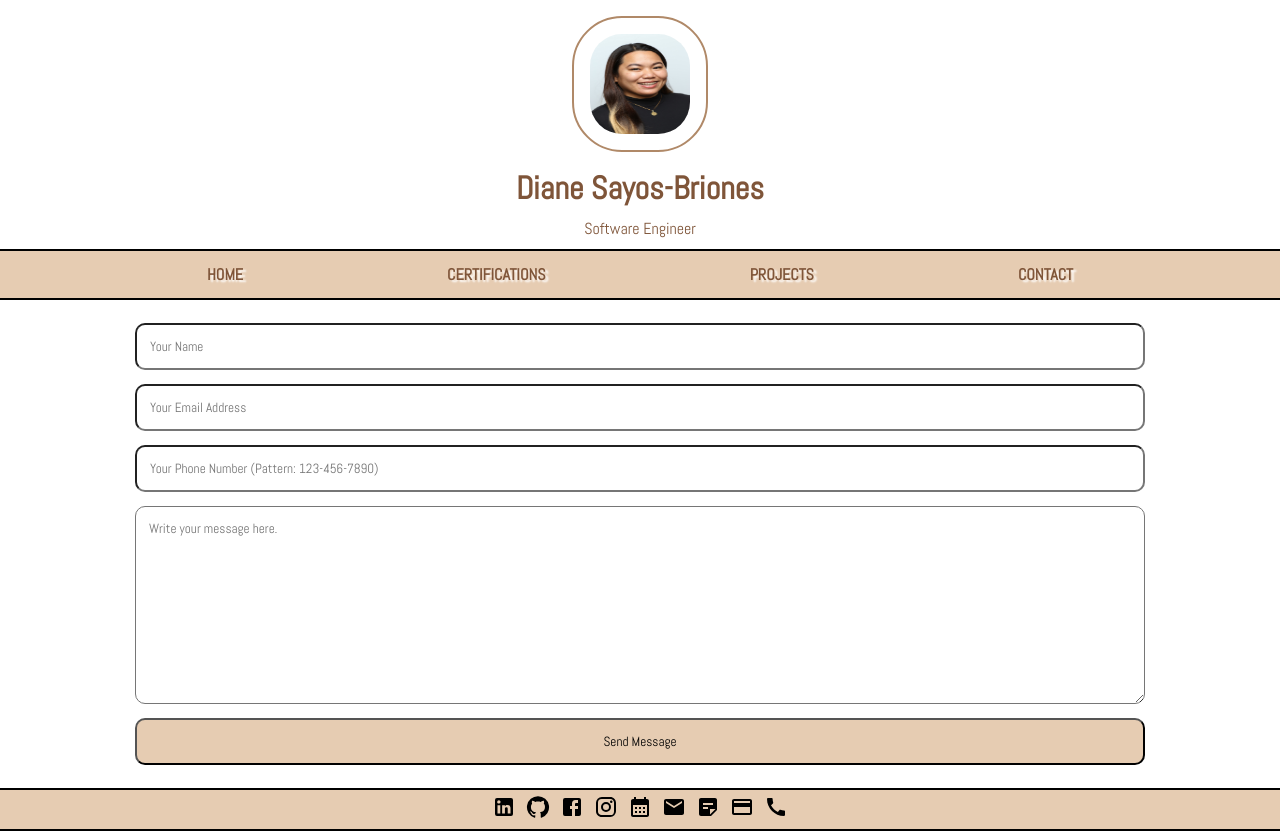
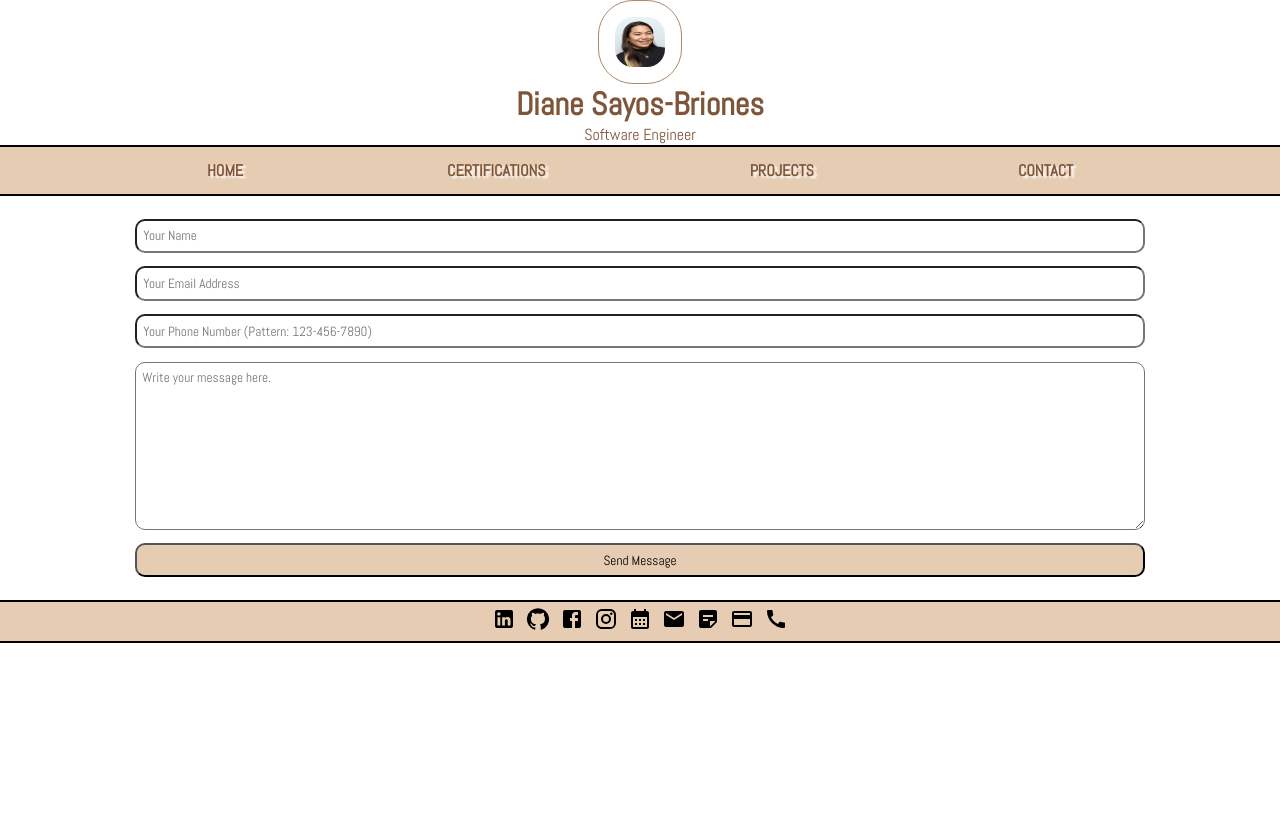
Before and after one commit to Diane-Sayos/Diane.Sayos.github.io, a React (Create React App) app: page /contact in a window 1280 px wide. After the commit the page ends 800 px from the top, so only its background shows below. Built offline with nearby package versions, Linux system fonts and the light colour scheme.

Commit message:
sticky header and footer

```diff
--- a/src/components/contact/Contact.css
+++ b/src/components/contact/Contact.css
@@ -6,7 +6,7 @@ form {
 }
 
 form input, textarea, button {
-    padding: 1em;
+    padding: 0.5em;
     margin: 0.5em;
     border-radius: 10px;
 }
--- a/src/components/contact/Contact.js
+++ b/src/components/contact/Contact.js
@@ -65,7 +65,7 @@ const Contact = () => {
                     <textarea
                         placeholder="Write your message here."
                         cols="20"
-                        rows="10"
+                        rows="9"
                         name="message"
                         value={message}
                         onChange={(e) => setMessage(e.target.value)}
--- a/src/components/footer/Footer.css
+++ b/src/components/footer/Footer.css
@@ -4,8 +4,10 @@
     background-color: #E6CCB2;
     border-bottom: 2px solid black;
     border-top: 2px solid black;
+    position: sticky;
+    bottom: 0;
 }
 
-.footer div {
+.container {
     padding: 5px;
 }
--- a/src/components/header/Header.css
+++ b/src/components/header/Header.css
@@ -1,18 +1,23 @@
-
+.navigation {
+    position: sticky;
+    top: 0;
+    z-index: 100;
+    background-color: white;
+}
 .header h1, p {
     text-align: center;
-    margin: 10px auto;
+    margin: 0 auto;
     color: #7f5539;
 }
 
 .img-container img {
     display: block;
-    margin: 1rem auto;
+    margin: 0 auto;
     width: 50%;
-    height: 100px;
-    width: 100px;
-    border: 2px solid #b08968;
-    border-radius: 50px;
+    height: 50px;
+    width: 50px;
+    border: 1px solid #b08968;
+    border-radius: 35px;
     padding: 1rem;
 }
 .navbar {
```
